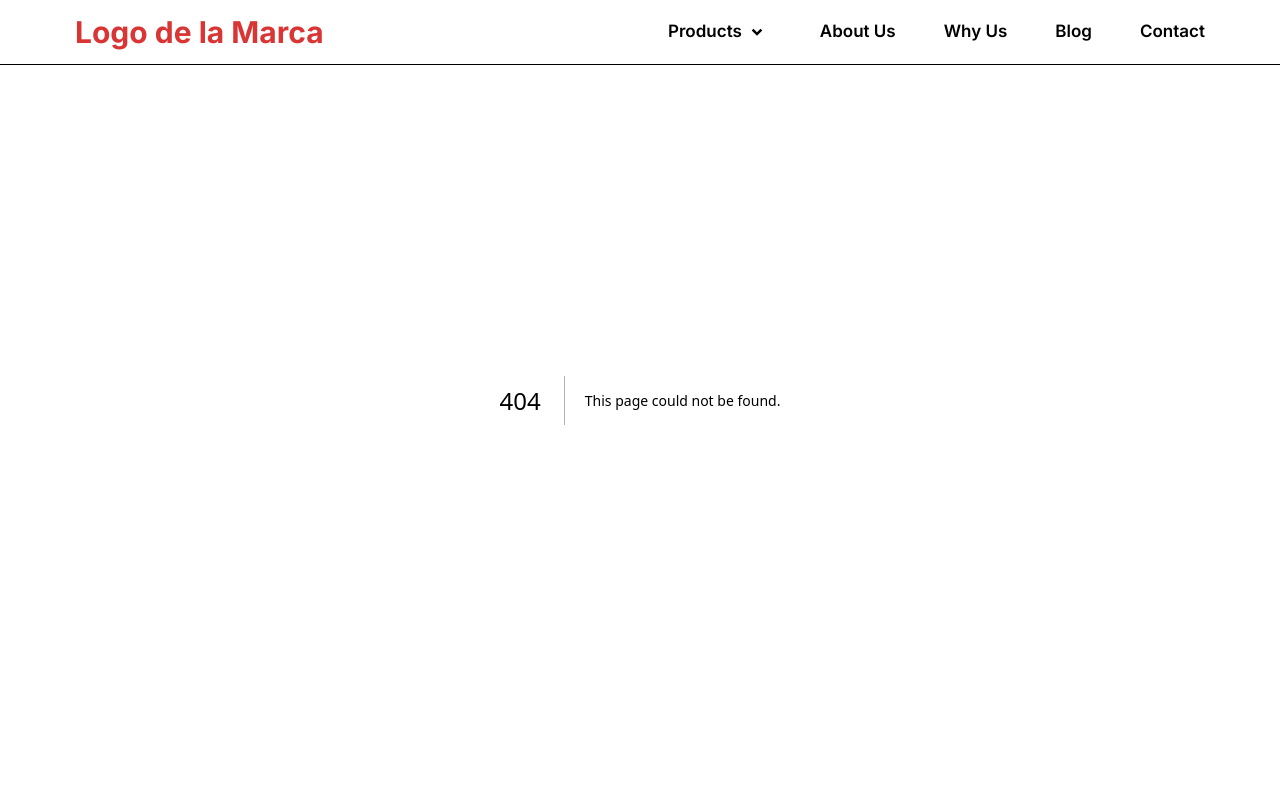
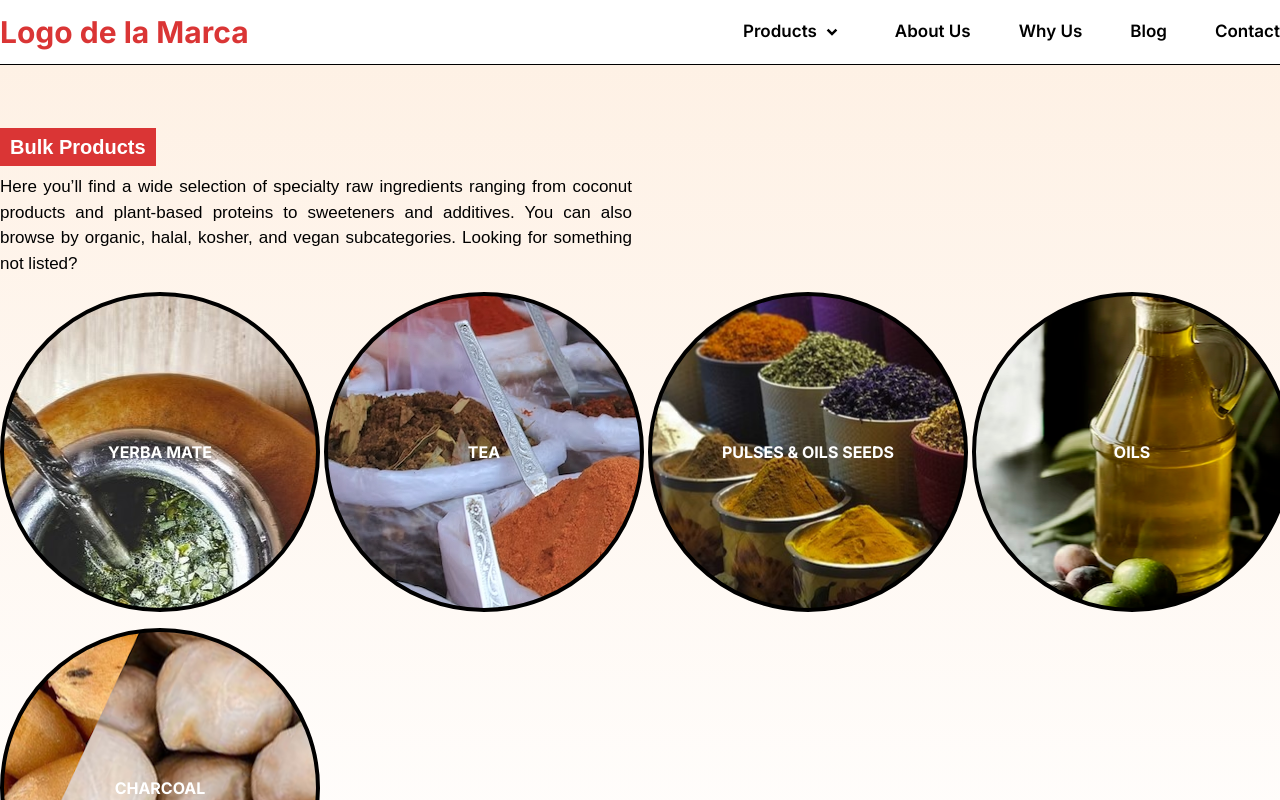
Before and after one commit to causapablo/brokear, a Next.js app: page /productos in a window 1280 px wide. Before the commit this address had no page. Shown: the top 800 px of the page. Built offline with nearby package versions, Linux system fonts and the light colour scheme.

Commit message:
Se agrega burbuja, la vista productos, y algunas cosas más.

```diff
--- /dev/null
+++ b/components/burbuja/Burbuja.tsx
@@ -0,0 +1,25 @@
+import React from 'react'
+
+function Burbuja({ imagen, etiqueta }: any) {
+    return (
+        <div className=''>
+            <div
+                className="hover:-translate-y-1 hover:scale-110 duration-300 bg-origin-border rounded-full border-4 border-black w-80 h-80 flex items-center mx-auto"
+                style={{
+
+                    backgroundImage: `url(${imagen})`,
+                    aspectRatio: "1",
+                    backgroundRepeat: "no-repeat",
+                    backgroundPositionX: "20%",
+                    backgroundPositionY: "40%",
+                }}
+            >
+                <p className="uppercase text-[#D8D9DA] font-bold mx-auto brightness-200">
+                    {etiqueta}
+                </p>
+            </div>
+        </div>
+    )
+}
+
+export default Burbuja
--- a/components/navbar/NavBar.tsx
+++ b/components/navbar/NavBar.tsx
@@ -9,7 +9,7 @@ function NavBar() {
   return (
     <div className="fixed w-full bg-white z-40">
       <div className="border-b border-black font-Fitgre font-semibold">
-        <div className="container mx-auto flex justify-between h-16 bg-white">
+        <div className="container mx-auto flex justify-between h-16 bg-white max-w-[1333px]">
           <div className="flex items-center cursor-pointer">
             <Link href="/">
               <h1 className="text-3xl font-bold text-red ">Logo de la Marca</h1>
@@ -25,10 +25,12 @@ function NavBar() {
                 setIsOpen((prev) => !prev);
               }}
             >
-              <button className="flex items-center py-3  hover:text-red">
-                Products{" "}
-                <RiArrowDropDownLine className="font-extrabold text-3xl" />
-              </button>
+              <Link href='/productos'>
+                <button className="flex items-center py-3  hover:text-red">
+                  Products{" "}
+                  <RiArrowDropDownLine className="font-extrabold text-3xl" />
+                </button>
+              </Link>
               {isOpen && (
                 <div
                   className={`absolute top-12 flex flex-col items-start text-black h-fit w-40 bg-white z-50`}
@@ -47,7 +49,7 @@ function NavBar() {
               )}
             </li>
             <Link href='/nosotros'>
-                <li className="cursor-pointer">About Us</li>
+              <li className="cursor-pointer">About Us</li>
             </Link>
             <li className="cursor-pointer">Why Us</li>
             <li className="cursor-pointer">Blog</li>
--- /dev/null
+++ b/public/categorias.json
@@ -0,0 +1,17 @@
+[
+    {
+        "category" : "Yerba Mate"
+    },
+    {
+        "category" : "Tea"
+    },
+    {
+        "category" : "Pulses & Oils Seeds"
+    },
+    {
+        "category" : "Oils"
+    },
+    {
+        "category" : "Charcoal"
+    }
+]
--- /dev/null
+++ b/src/app/productos/page.tsx
@@ -0,0 +1,42 @@
+import React from 'react'
+import categorias from '../../../public/categorias.json';
+import mate from '../../../public/images/mate.jpg';
+import te from '../../../public/images/especias.jpg';
+import spices from '../../../public/images/spices.jpg';
+import oil from '../../../public/images/oil.jpg';
+import granos from '../../../public/images/granos.png';
+import Burbuja from '../../../components/burbuja/Burbuja';
+
+function Productos() {
+    const src = ['/images/mate.jpg', '/images/especias.jpg', '/images/spices.jpg', '/images/oil.jpg', '/images/granos.png'];
+
+    return (
+        <div className='bg-gradient-to-b from-peach to-white pt-32'>
+            <section className='container mx-auto max-w-[1333px]'>
+                <h1 className='bg-red font-Poppins text-white inline-block px-[10px] py-1 text-[20px] font-[700]'>Bulk Products</h1>
+                <p></p>
+                <div className="grid grid-cols-2 gap-4 pt-2">
+
+                    <div>
+                        <p className='font-Fitgree text-[17px] text-justify font-[500]'>
+                            Here you’ll find a wide selection of specialty raw ingredients ranging from coconut products and plant-based proteins to sweeteners and additives. You can also browse by organic, halal, kosher, and vegan subcategories. Looking for something not listed?
+                        </p>
+                    </div>
+                    <div></div>
+                </div>
+                <div className='pt-4'>
+                    <div className='grid grid-cols-4 gap-4'>
+                        {
+                            categorias.map((cat, i) => (
+                                <Burbuja etiqueta = {cat.category} imagen = {src[i]}/>
+                            ))
+                        }
+                    </div>
+                </div>
+            </section>
+
+        </div>
+    )
+}
+
+export default Productos
```
Also changed, not shown: public/images/mate.jpg, public/images/spices.jpg.
